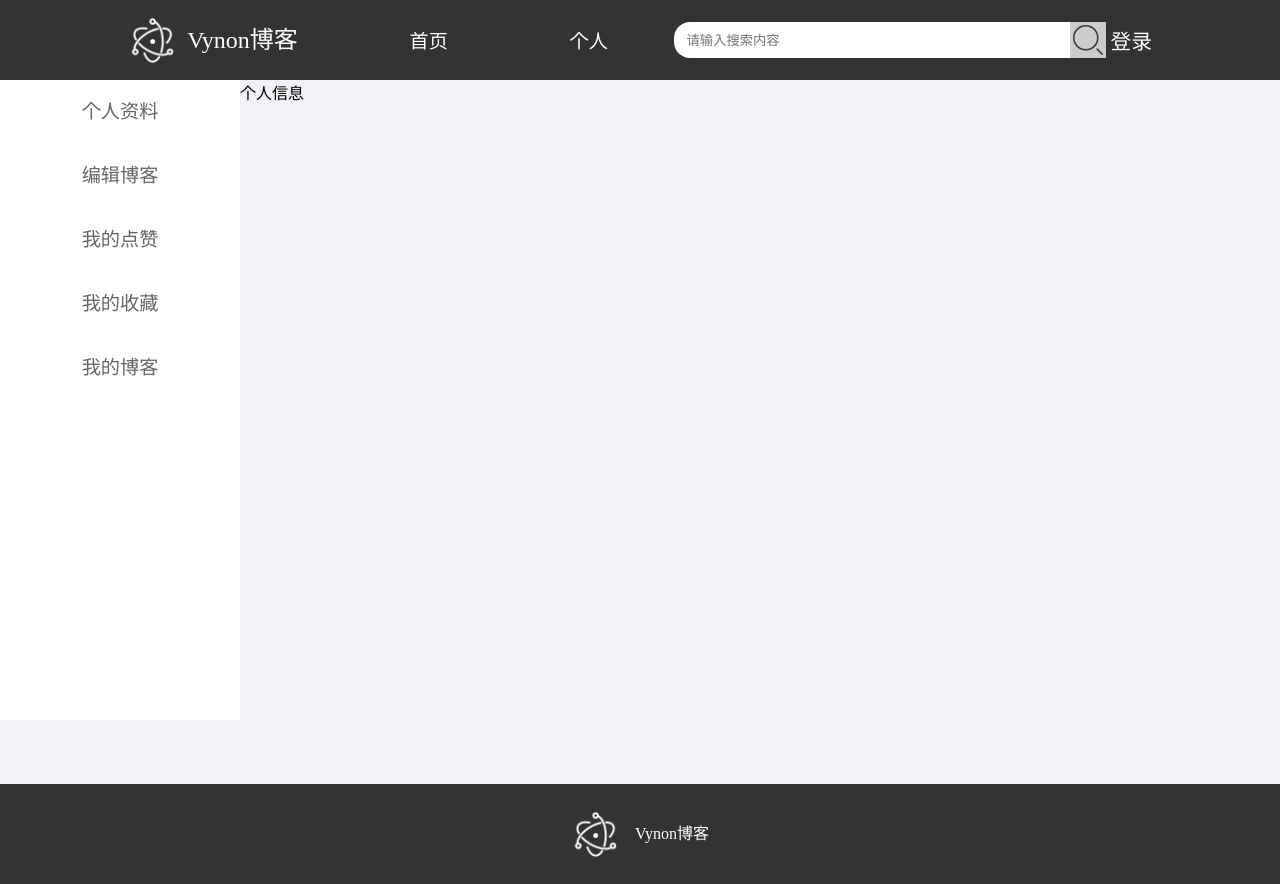
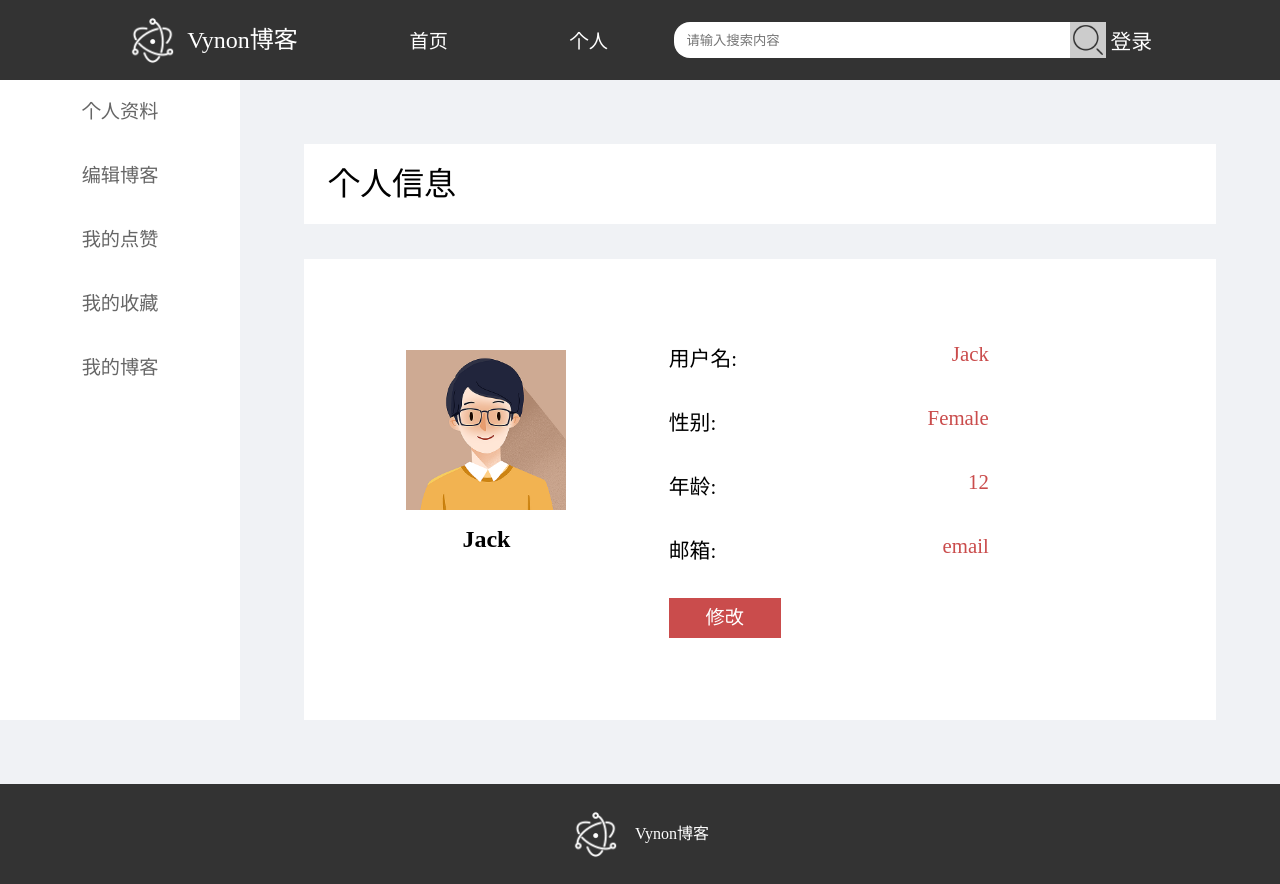
Before and after one commit to NanluQingshi/VynoBlog, a Vue app: page /user in a window 1280 px wide. Built offline with nearby package versions, Linux system fonts and the light colour scheme.

Commit message:
个人信息组件静态页面

```diff
--- a/src/styles/common.css
+++ b/src/styles/common.css
@@ -2,6 +2,7 @@
   margin: 0;
   padding: 0;
   box-sizing: border-box;
+  border: none;
 }
 html {
   font-size: 16px;
--- a/src/styles/common.less
+++ b/src/styles/common.less
@@ -3,6 +3,7 @@
   padding: 0;
   // 怪异盒模型：元素宽度 = 内容width + padding + margin + border
   box-sizing: border-box;
+  border: none;
 }
 
 html {
--- a/src/views/user/components/MyInfo.vue
+++ b/src/views/user/components/MyInfo.vue
@@ -4,11 +4,159 @@
  * @Description: 个人信息组件
 -->
 <script setup>
+import { ref } from 'vue'
+
+const userInfo = ref({
+  username: 'Jack',
+  gender: 'Female',
+  age: 12,
+  email: 'email'
+})
+
+const isShow = ref(false)
+
 </script>
 
 <template>
-  <div>个人信息</div>
+  <div class="box">
+    <div class="title">个人信息</div>
+    <div class="info">
+      <div class="left">
+        <div class="img">
+          <img src="@/assets/photo.png" alt="">
+        </div>
+        <p class="name">{{ userInfo.username }}</p>
+      </div>
+      <div class="right">
+        <p class="username">
+          用户名:
+          <span v-show="!isShow">{{ userInfo.username }}</span>
+          <input type="text" v-model="userInfo.username" v-show="isShow">
+        </p>
+        <p class="gender">
+          性别:
+          <span v-show="!isShow">{{ userInfo.gender }}</span>
+          <input type="text" v-model="userInfo.gender" v-show="isShow">
+        </p>
+        <p class="age">
+          年龄:
+          <span v-show="!isShow">{{ userInfo.age }}</span>
+          <input type="text" v-model="userInfo.age" v-show="isShow">
+        </p>
+        <p class="email">
+          邮箱:
+          <span v-show="!isShow">{{ userInfo.email }}</span>
+          <input type="text" v-model="userInfo.email" v-show="isShow">
+        </p>
+        <div class="btn">
+          <span class="update" @click="isShow =!isShow">修改</span>
+          <span v-show="isShow" class="confirm" @click="doUpdate(userInfo)">确认</span>
+        </div>
+      </div>
+    </div>
+  </div>
 </template>
 
 <style lang="less" scoped>
+.box {
+  display: flex;
+  flex-wrap: wrap;
+  padding: 4rem;
+
+  .title {
+    padding-left: 1.5rem;
+    width: 100%;
+    height: 5rem;
+    line-height: 5rem;
+    background-color: #fff;
+    font-size: 2rem;
+  }
+
+  .info {
+    display: flex;
+    margin-top: 2.2rem;
+    width: 100%;
+    height: 90%;
+    background-color: #fff;
+
+    .left {
+      text-align: center;
+      width: 40%;
+
+      .img {
+        margin: 25% auto 0;
+        width: 10rem;
+        height: 10rem;
+
+        img {
+          width: 100%;
+          height: 100%;
+        }
+      }
+
+      .name {
+        margin-top: 1rem;
+        font-weight: 800;
+        font-size: 1.5rem;
+      }
+    }
+
+    .right {
+      display: flex;
+      flex-direction: column;
+      justify-content: center;
+      width: 55%;
+
+      p {
+        display: flex;
+        justify-content: space-between;
+        width: 20rem;
+        height: 4rem;
+        font-size: 1.3rem;
+
+        span {
+          color: #ca4c4c;
+        }
+
+        input {
+          margin-left: 1.2rem;
+          padding-left: 0.6rem;
+          width: 13rem;
+          height: 2rem;
+          background-color: #ccc;
+          color: #c60a0a;
+          font-size: 1rem;
+        }
+      }
+
+      .btn {
+        .update {
+          display: inline-block;
+          width: 7rem;
+          height: 2.5rem;
+          background-color: #ca4c4c;
+          font-size: 1.2rem;
+          color: #fff;
+          cursor: pointer;
+          text-align: center;
+          line-height: 2.5rem;
+        }
+
+        .confirm {
+          margin-left: 2rem;
+          display: inline-block;
+          width: 7rem;
+          height: 2.5rem;
+          font-size: 1.2rem;
+          color: #fff;
+          cursor: pointer;
+          text-align: center;
+          line-height: 2.5rem;
+          background-color: #68ce4f;
+        }
+      }
+
+    }
+  }
+}
 </style>
```
